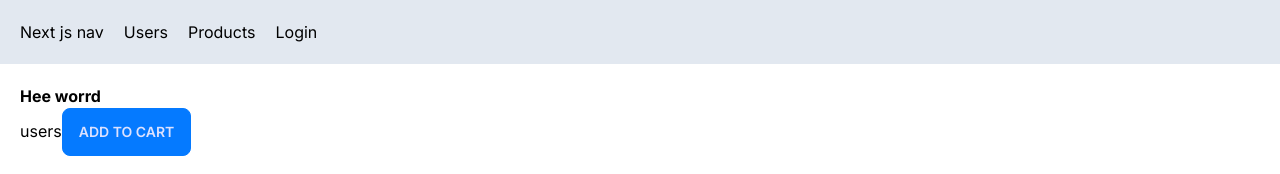
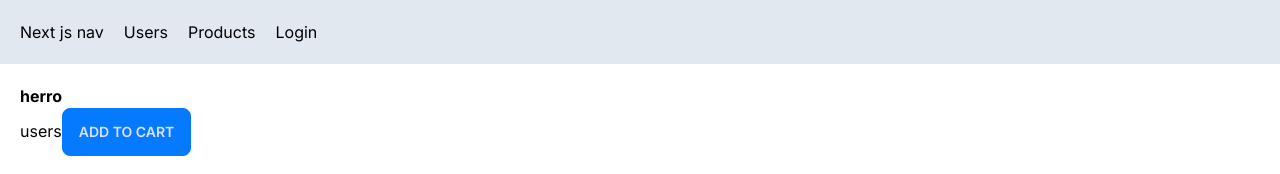
Before and after one commit to codecamp-prem/nextjs-refresher, a Next.js app: page / in a window 1280 px wide. Shown: the top 174 px of the page. Built offline with nearby package versions, Linux system fonts and the light colour scheme; no server answers.

Commit message:
accessing sessions on the server

```diff
--- a/app/api/auth/[...nextauth]/route.ts
+++ b/app/api/auth/[...nextauth]/route.ts
@@ -1,13 +1,15 @@
 import NextAuth from "next-auth";
 import GoogleProvider from "next-auth/providers/google";
 
-const handler = NextAuth({
+export const authOptions = {
   providers: [
     GoogleProvider({
       clientId: process.env.GOOGLE_CLIENT_ID!,
       clientSecret: process.env.GOOGLE_CLIENT_SECRET!,
     }),
   ],
-});
+};
+
+const handler = NextAuth(authOptions);
 
 export { handler as GET, handler as POST };
--- a/app/page.tsx
+++ b/app/page.tsx
@@ -1,11 +1,14 @@
 import Image from "next/image";
 import Link from "next/link";
 import ProductCard from "./components/ProductCard";
+import { getServerSession } from "next-auth";
+import { authOptions } from "./api/auth/[...nextauth]/route";
 
-export default function Home() {
+export default async function Home() {
+  const session = await getServerSession(authOptions);
   return (
     <main>
-      <h1>Hee worrd</h1>
+      <h1>herro {session && <span>{session.user!.name}</span>}</h1>
       <Link href="/users">users</Link>
       <ProductCard />
     </main>
```
